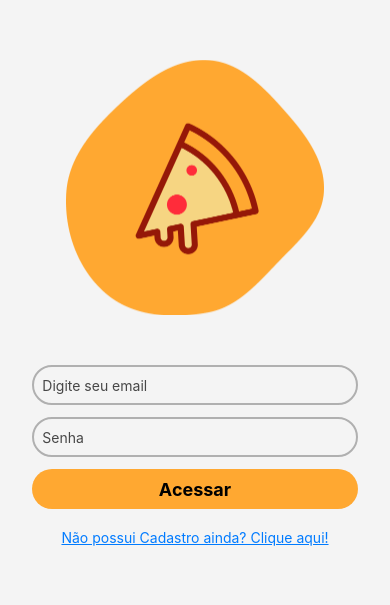
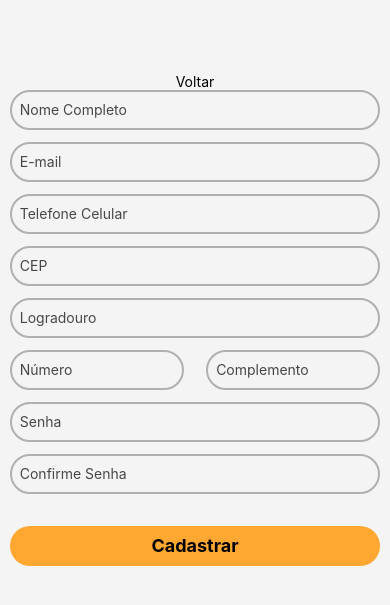
Before and after one commit to WesleyDSilva/Proj_Pizzaria_React_Native, a React Native app: screen /Cadastro in a window 390 px wide. Shown: the part 103-708 px from the top of the page. Built offline with nearby package versions, Linux system fonts and the light colour scheme.

Commit message:
botao Voltar Tela Cadastro
Adicionado Botão voltar na tela cadastro e corrigido o link da tela SignIn para Cadastro

```diff
--- a/src/pages/Cadastro/index.tsx
+++ b/src/pages/Cadastro/index.tsx
@@ -1,5 +1,6 @@
 import React, { useState } from "react";
 import { View, Text, StyleSheet, TextInput, TouchableOpacity, ScrollView, Alert } from "react-native";
+import { useNavigation } from "@react-navigation/native"; // Importação para navegação
 
 export default function Cadastro(): React.JSX.Element {
   const [isFocused, setIsFocused] = useState(false);
@@ -15,6 +16,8 @@ export default function Cadastro(): React.JSX.Element {
   const [senha, setSenha] = useState('');
   const [confirmaSenha, setConfirmaSenha] = useState('');
 
+  const navigation = useNavigation(); // Hook para navegação
+
   function handleCadastro() {
     if (senha !== confirmaSenha) {
       Alert.alert('As senhas não conferem');
@@ -25,6 +28,13 @@ export default function Cadastro(): React.JSX.Element {
 
   return (
     <ScrollView contentContainerStyle={styles.container}>
+         {/* Botão de voltar */}
+         <TouchableOpacity
+         style={styles.backButton}
+         onPress={() => navigation.goBack()} // Volta para a tela anterior
+       >
+         <Text style={styles.backButtonText}>Voltar</Text>
+      </TouchableOpacity>
       <TextInput
         placeholder="Nome Completo"
         style={[styles.input, isFocused && styles.inputFocused]}
--- a/src/routes/app.routes.tsx
+++ b/src/routes/app.routes.tsx
@@ -2,7 +2,7 @@ import React from "react";
 import { createNativeStackNavigator } from "@react-navigation/native-stack";
 
 import Dashboard from "../pages/Dashboard";
-import Cadastro from "../pages/Cadastro"; // Importa corretamente a tela Cadastro
+
 import SignIn from "../pages/SignIn";
 
 const Stack = createNativeStackNavigator();
@@ -11,6 +11,7 @@ function AppRoutes(){
     return(
         <Stack.Navigator>
             <Stack.Screen name="Dashboard" component={Dashboard} options={{headerShown: false}} />
+
         </Stack.Navigator>
     )
 }
--- a/src/routes/authroutes.tsx
+++ b/src/routes/authroutes.tsx
@@ -3,6 +3,7 @@ import React from "react";
 import { createNativeStackNavigator } from "@react-navigation/native-stack";
 
 import SignIn from "../pages/SignIn";
+import Cadastro from "../pages/Cadastro"; // Certifique-se de que esta importação esteja correta
 
 const Stack = createNativeStackNavigator();
 
@@ -10,6 +11,7 @@ function AuthRoutes(){
     return(
         <Stack.Navigator>
             <Stack.Screen name="SignIn" component={SignIn} options={{headerShown: false}}/>
+            <Stack.Screen name="Cadastro" component={Cadastro} options={{ headerShown: false }} />
         </Stack.Navigator>
     );
 }
```
Also changed, not shown: App.tsx (+12 -0 lines).
